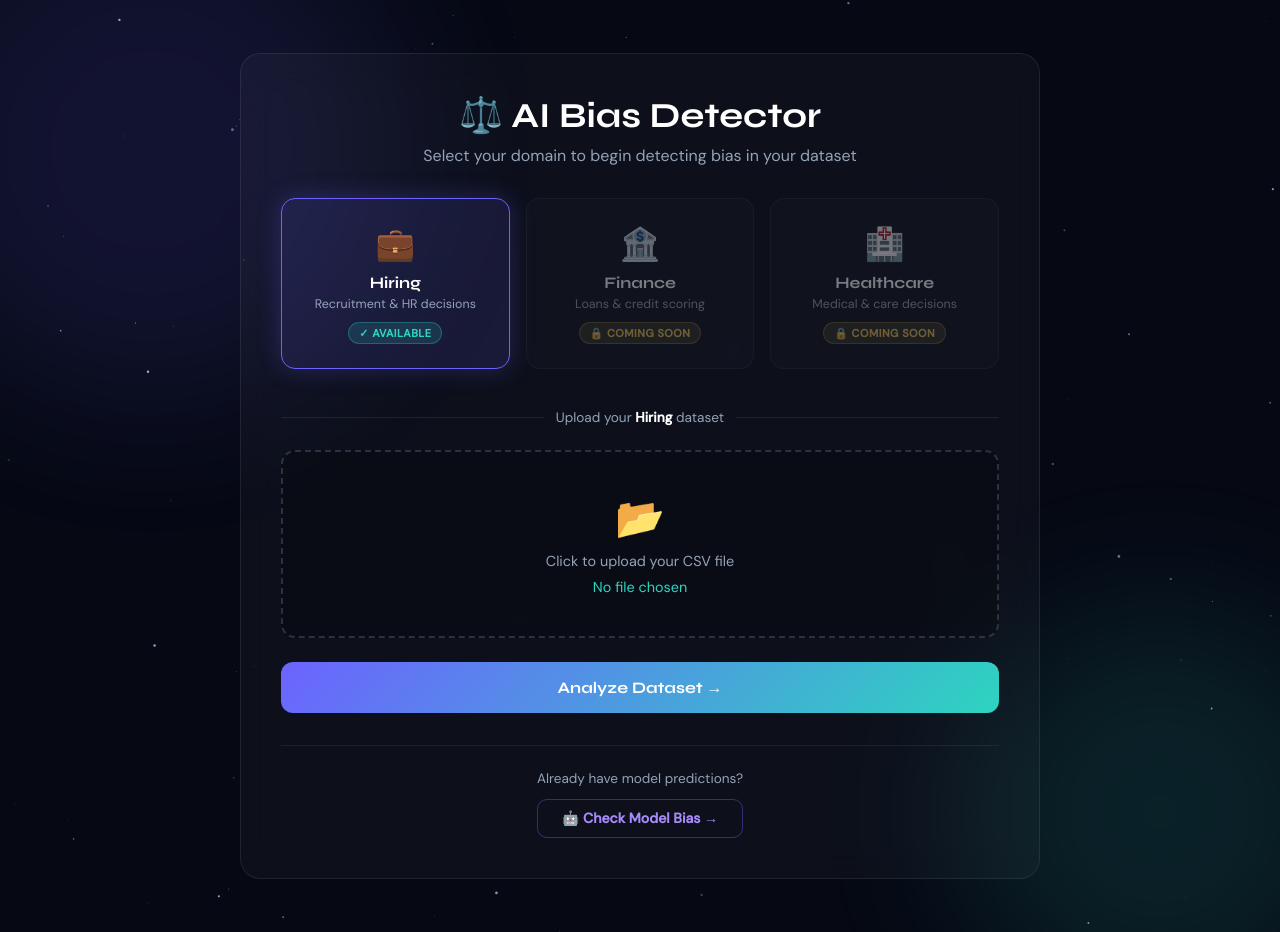
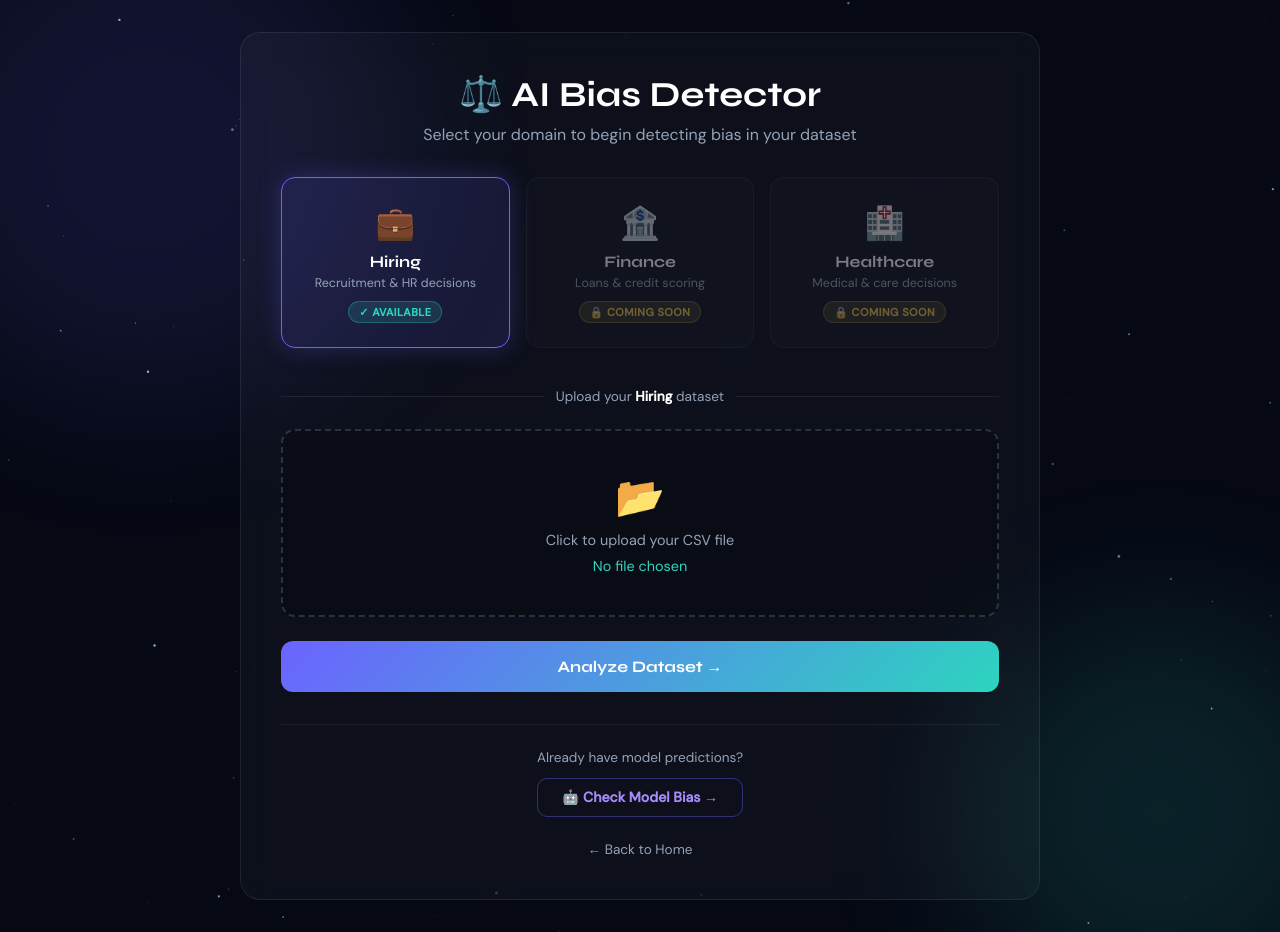
Before and after one commit to AnnuXa/AI-biase-detector, a Flask app: page /upload in a window 1280 px wide. Run offline with Flask 3, Linux system fonts and the light colour scheme.

Commit message:
home
Co-authored-by: Copilot <copilot@github.com>

```diff
--- a/templates/upload.html
+++ b/templates/upload.html
@@ -322,6 +322,10 @@
       <a href="/model" class="btn-outline">🤖 Check Model Bias →</a>
     </div>
 
+    <div class="center">
+      <a href="/" class="back-link">← Back to Home</a>
+    </div>
+
   </div>
 </div>
 
```
